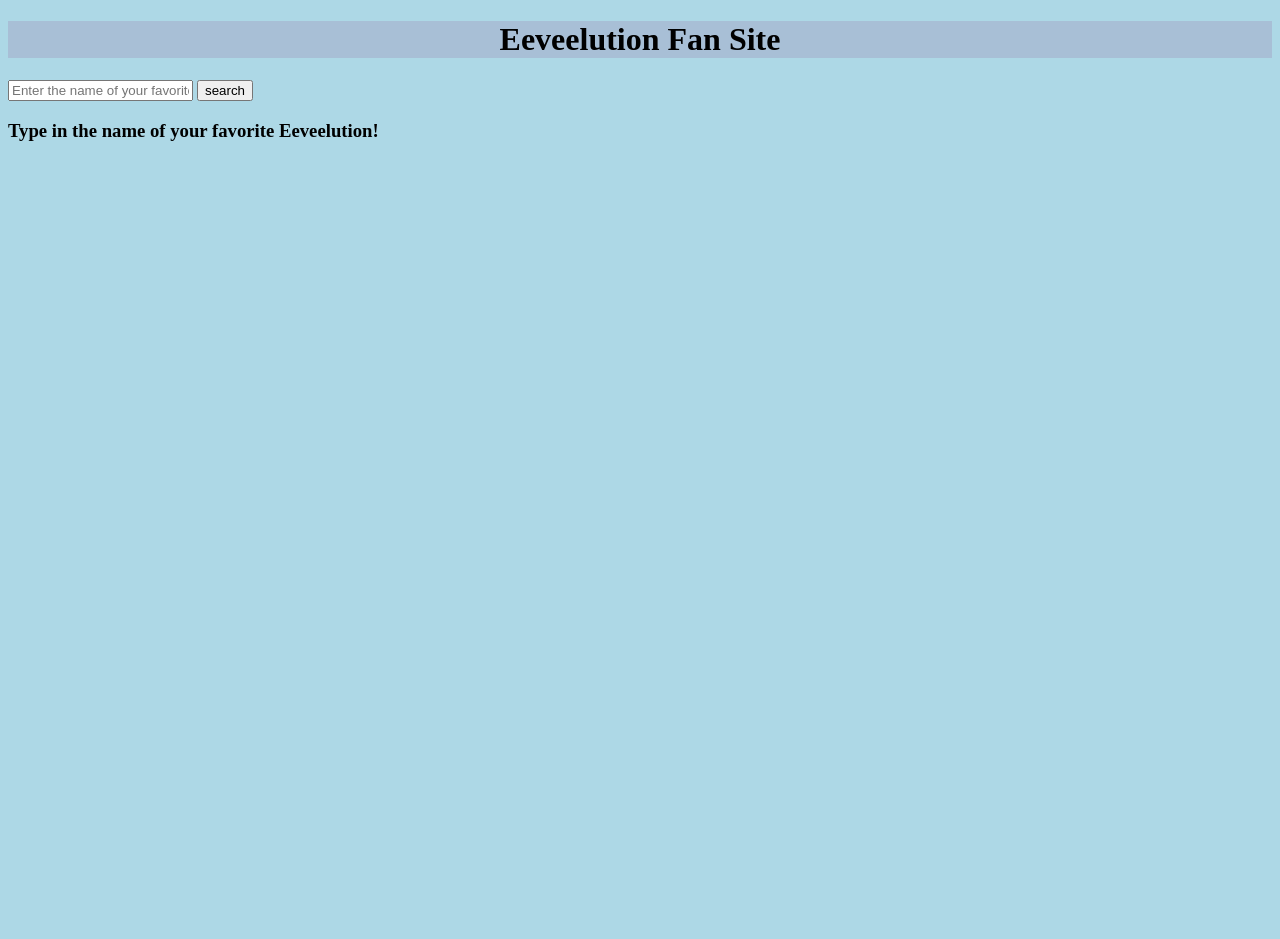
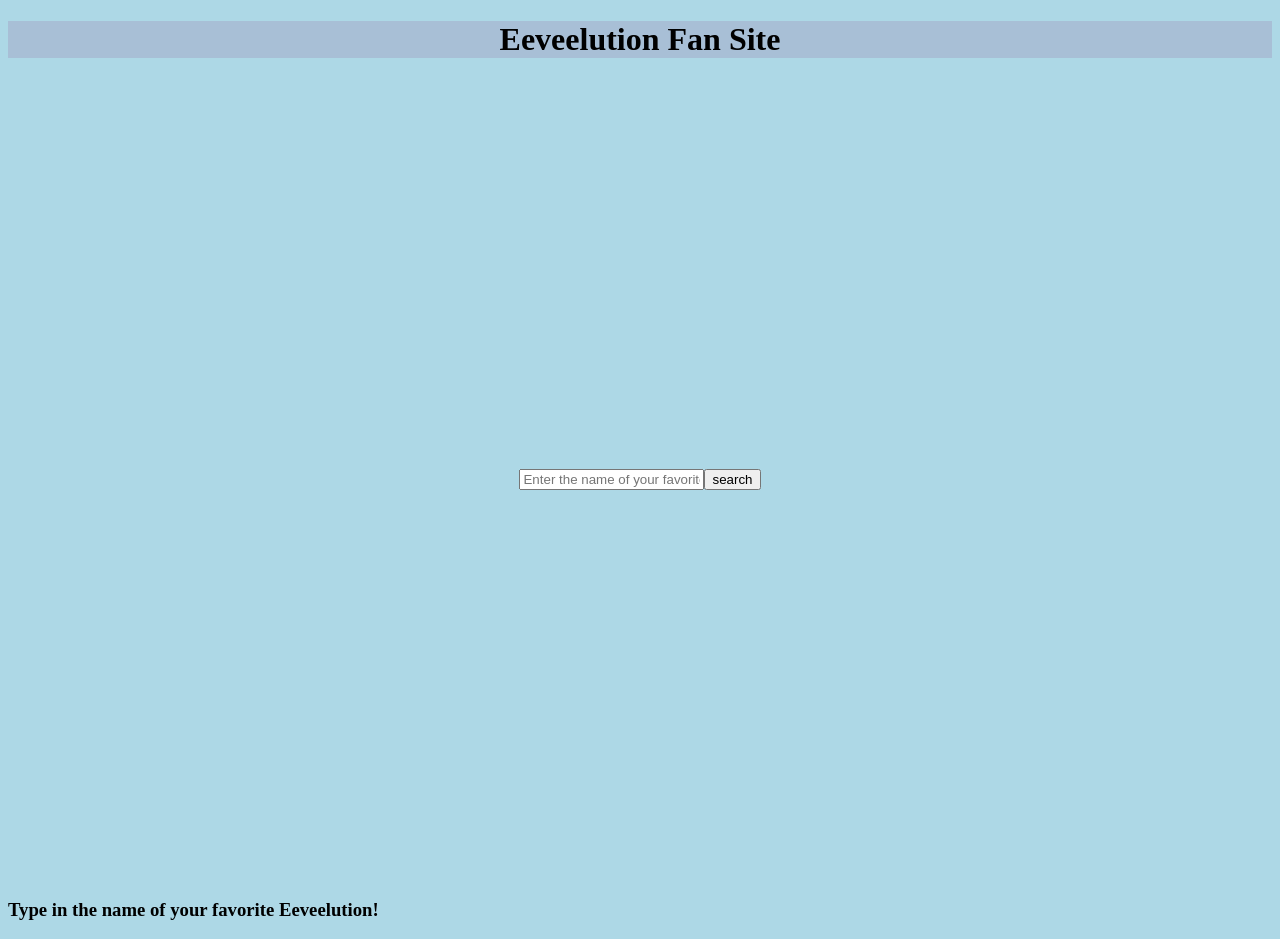
Before and after one commit to JohnAb17/phase-1-project-pokemon-favorites, a plain HTML site: page index.html in a window 1280 px wide. Before the commit the page ends 800 px from the top, so only its background shows below. Drawn offline with Linux system fonts and the light colour scheme; no server answers.

Commit message:
changes made to search form

```diff
--- a/index.js
+++ b/index.js
@@ -1,6 +1,6 @@
 console.log("index.js is working!")
 
-fetch("db.json")
+fetch("/home/johnkappa/Development/code/phase-1/phase-1-project-pokemon-favorites/db.json")
 .then(response => response.json())
 .then(pokemons => {
     console.log(pokemons);
--- a/styles.css
+++ b/styles.css
@@ -1,5 +1,12 @@
 body {
     background-color: lightblue;
+}
+
+#search-form {
+    display: flex;
+    justify-content: center;
+    align-items: center;
+    height: 100vh;
 }
 
 #search-input {
```
